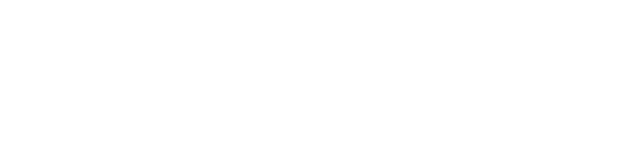
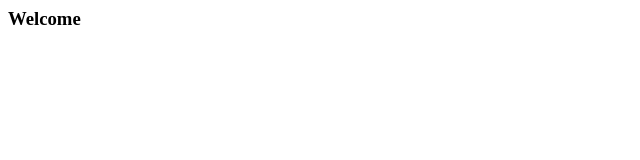
Before and after one commit to esakki-veeman/veeman-git-session, a plain HTML site: page index.html in a window 1280 px wide. Shown: the full height of the page, 0-640 px from the left. Drawn offline with Linux system fonts and the light colour scheme.

Commit message:
Added Heading

```diff
--- a/index.html
+++ b/index.html
@@ -2,4 +2,7 @@
     <head>
         <title>Index page</title>
     </head>
+<body>
+<h3>Welcome</h3>
+</body>
 </html>
```
